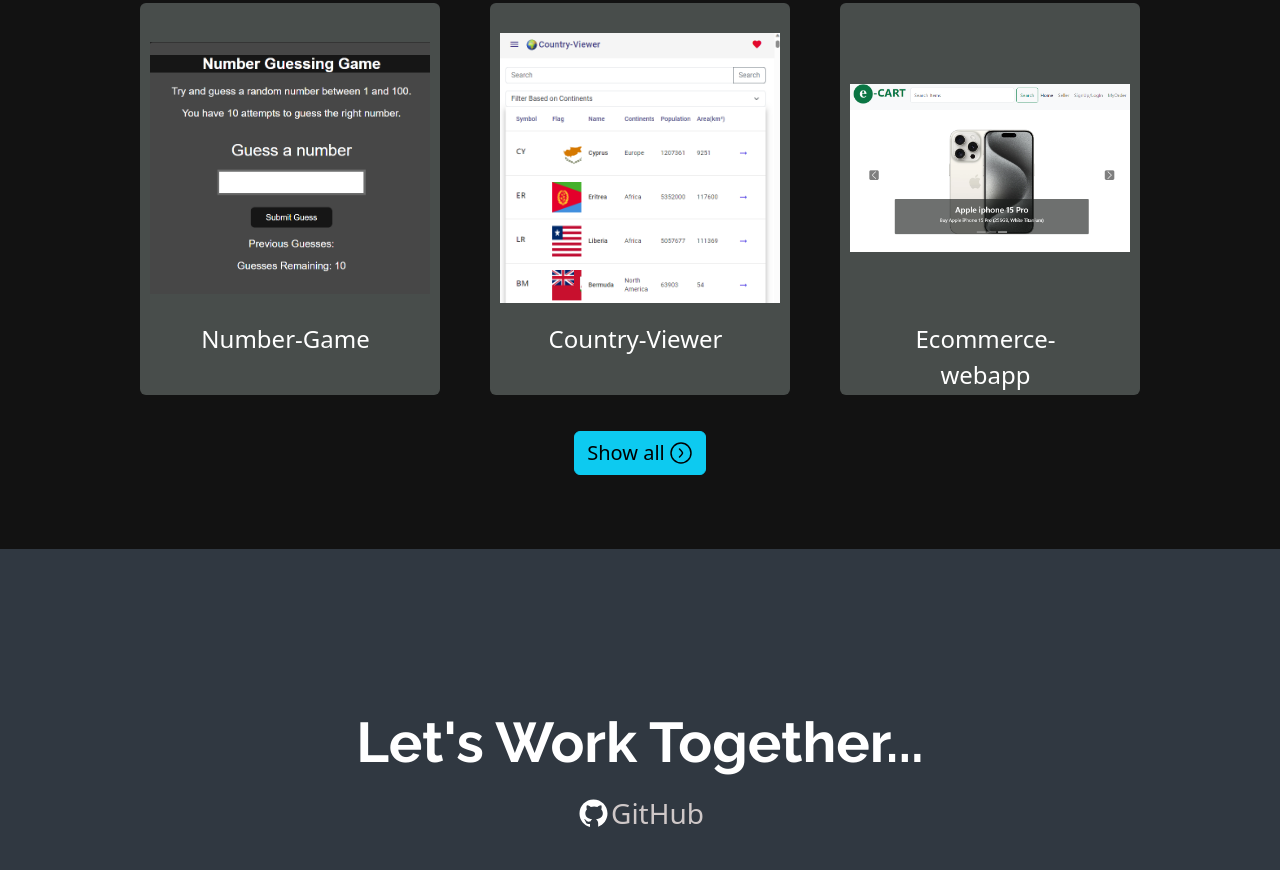
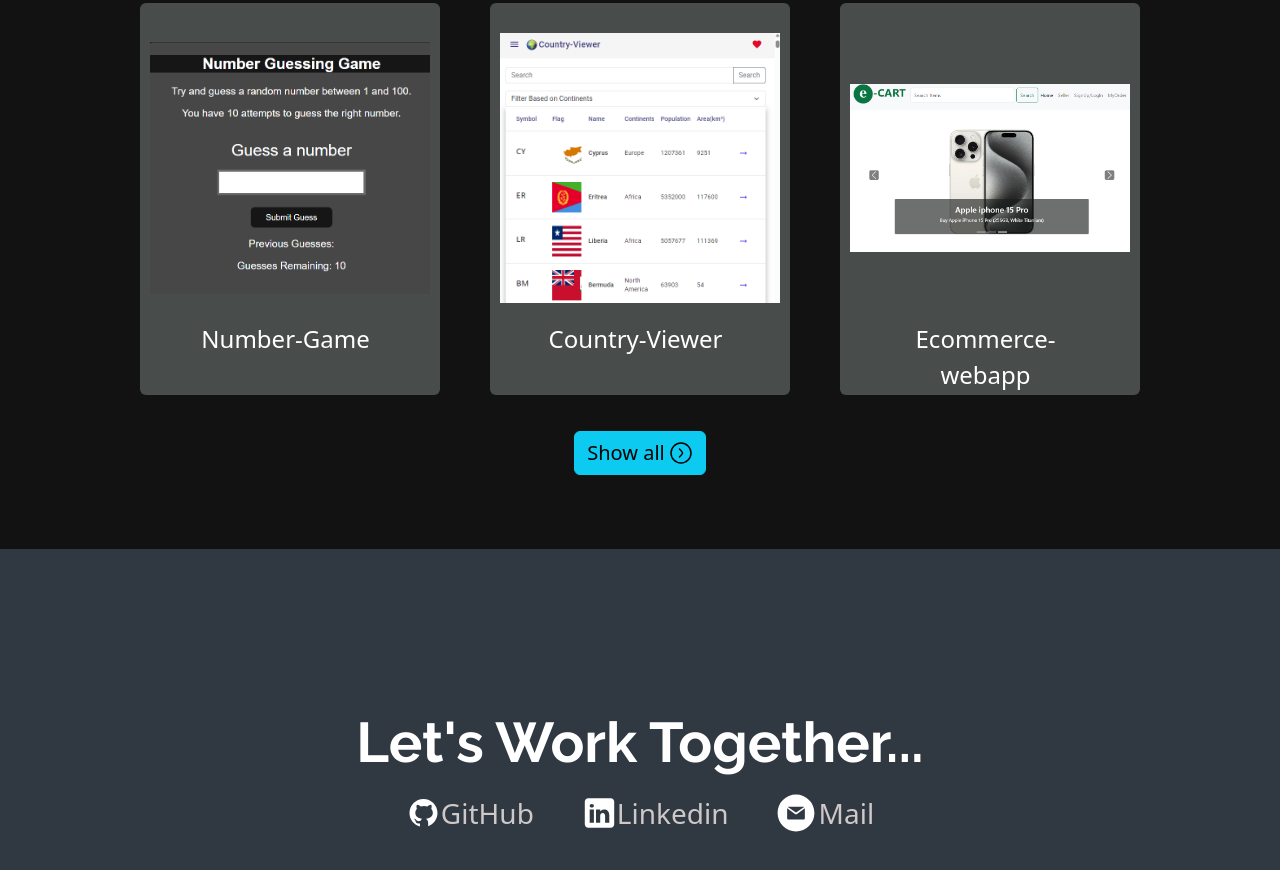
Before and after one commit to smanish2401/my-portfolio, a website: page index.html in a window 1280 px wide. Shown: the part 1445-2315 px from the top of the page. Drawn offline with nearby package versions, Linux system fonts and the light colour scheme.

Commit message:
add personal sites

```diff
--- a/index.html
+++ b/index.html
@@ -137,9 +137,19 @@
             <div class="Title">
                 <h2 class="text text-white ">Let's Work Together...</h2>
             </div>
-            <div class="links d-flex align-items-center  ">
+            <div class="links d-flex align-items-center gap-5  ">
+                <div class="github d-flex ">
                 <img src="images/github.svg" alt="">
                 <a class="txt text-decoration-none fs-3  fw-normal  " href="">GitHub</a>
+            </div>
+                <div class="linkedin d-flex ">
+                <img src="images/linkedin.svg" alt="">
+                <a class="txt text-decoration-none fs-3  fw-normal  " href="">Linkedin</a>
+            </div>
+                <div class="mail d-flex gap-1 ">
+                <img src="images/mail.svg" width="38px" alt="">
+                <a class="txt text-decoration-none fs-3  fw-normal  " href=""> Mail</a>
+            </div>
             </div>
         </section>
 
--- a/style.css
+++ b/style.css
@@ -243,6 +243,8 @@ nav ul li a:hover {
 .links .txt{
     color: rgb(207, 200, 200);
 }
+
+
 @media (max-width:900px) {
     nav ul{
         display: flex;
```
Also changed, not shown: images/linkedin.svg (added), images/mail.svg (added).
